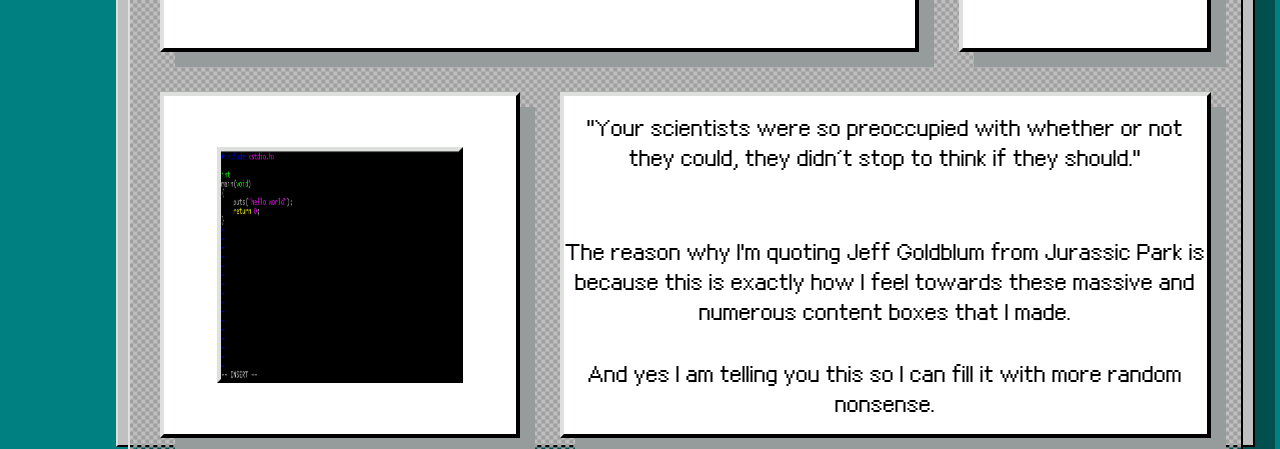
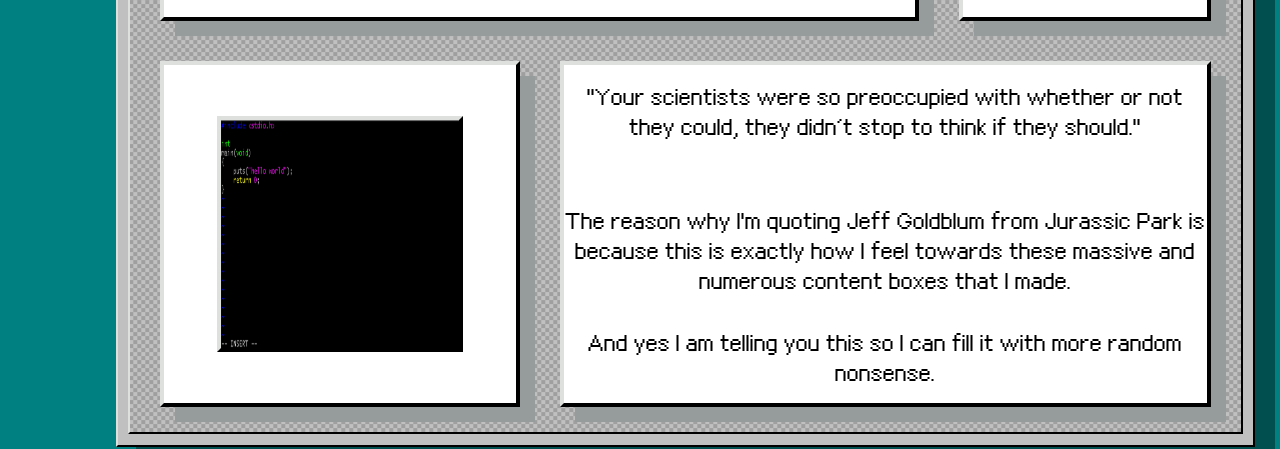
Before and after one commit to SimonBao/profile, a plain HTML site: page index.html in a window 1280 px wide. Shown: the part 378-827 px from the top of the page. Drawn offline with Linux system fonts and the light colour scheme.

Commit message:
fix broken layout

```diff
--- a/style.css
+++ b/style.css
@@ -123,7 +123,7 @@ nav {
   grid-gap: 2.5rem;
   text-align: center;
   padding: 10px 30px 25px 30px;
-  height: 100%;
+  height: 96%;
   border: solid;
   border-top-color: #dde0dd;
   border-left-color: #dde0dd;
@@ -181,7 +181,6 @@ nav {
 #footer {
   grid-area: footer;
   width:100%;
-  position: absolute;
   bottom: 0;
   background-color: #c0c0c0;
   height: 20%;
```
